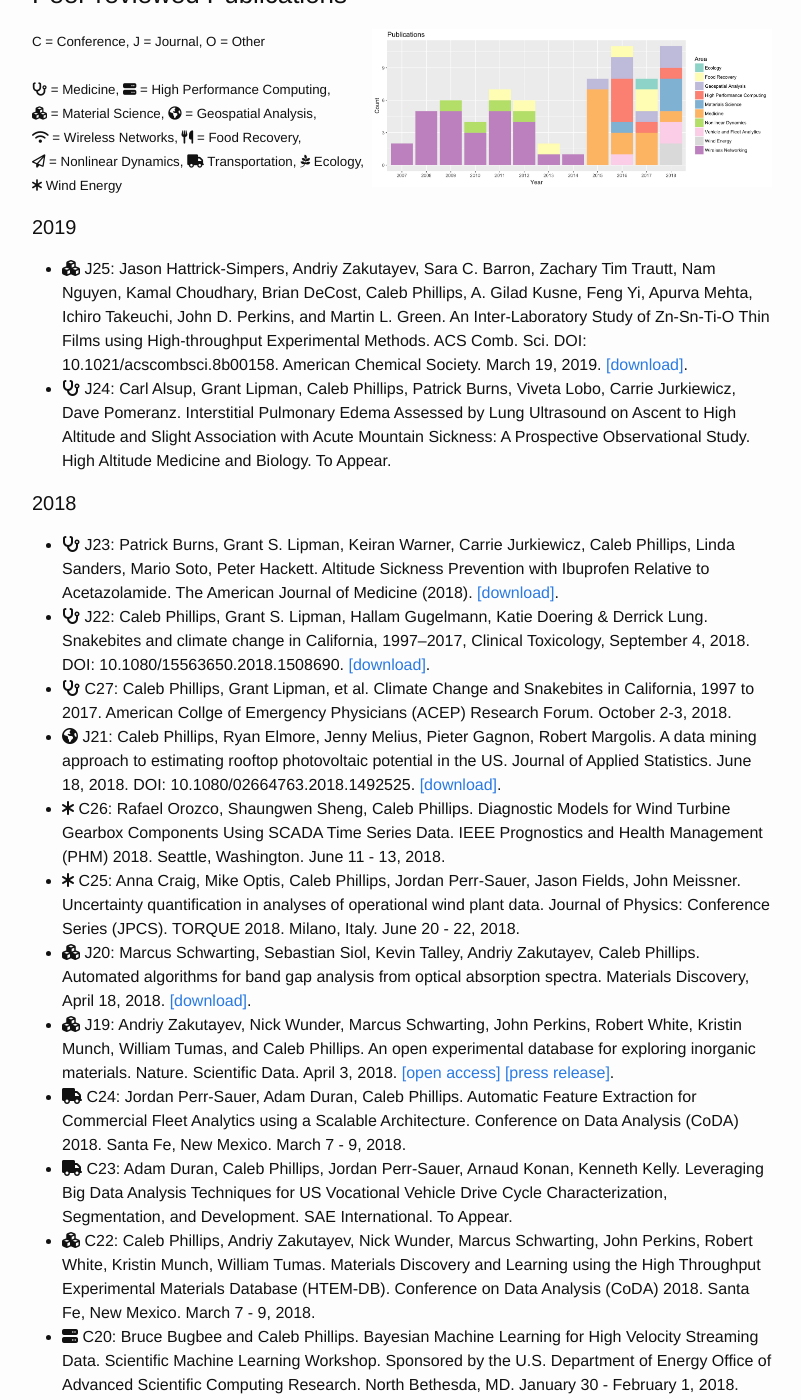
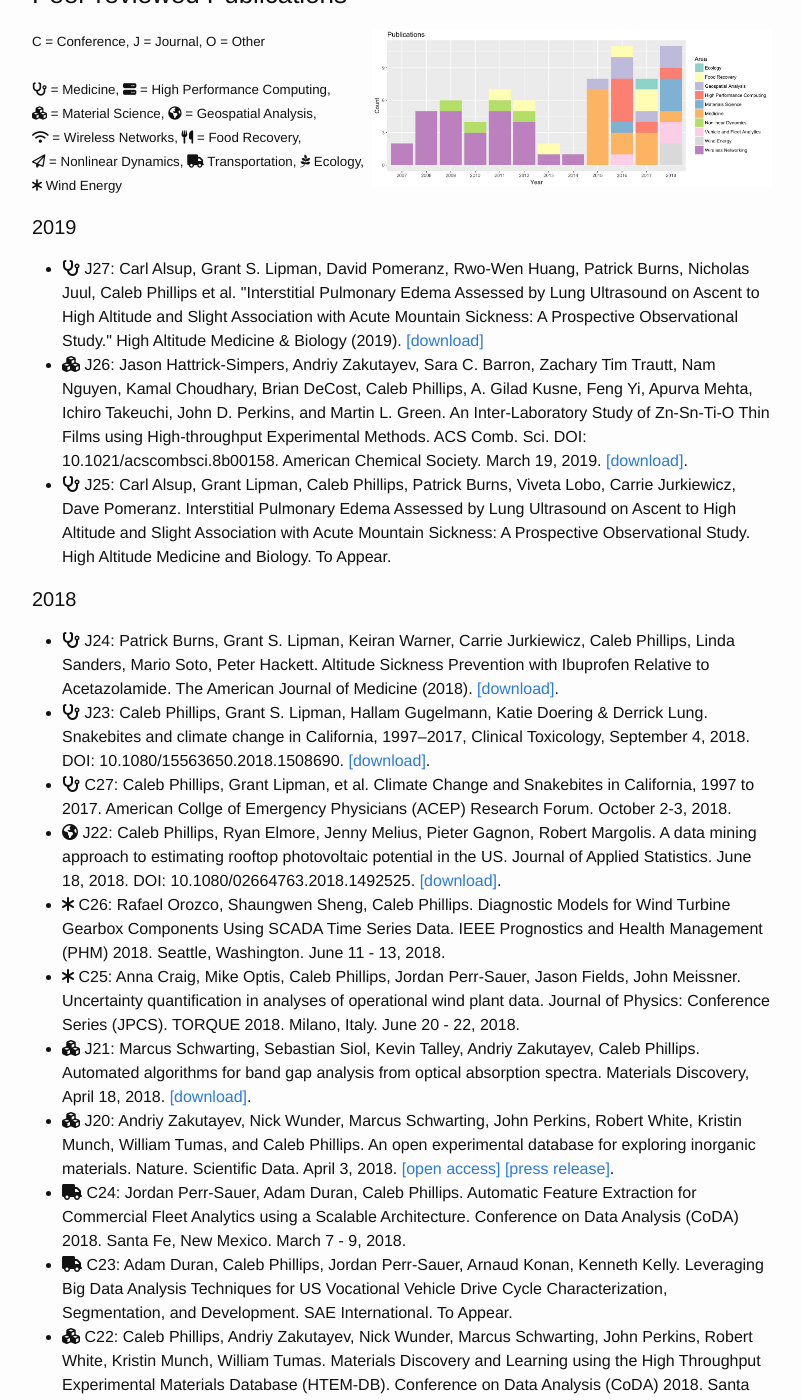
Before and after one commit to somerandomsequence/smallwhitecube, a Jekyll site: the page built from research.md, in a window 1280 px wide and 1400 px high, scrolled down 276 px. Shown: the whole window, without its empty margins (238-1039 px from the left). Built offline with Jekyll 4.4.1, drawn with Linux system fonts in a browser that asks for light colours; nearby versions of some CDN libraries; some of the changed text lies outside the part shown.

Commit message:
New papers

```diff
--- a/_includes/papers.html
+++ b/_includes/papers.html
@@ -18,31 +18,33 @@
 
   <h4>2019</h4>
   <ul>
-   <li><i class="fa fa-cubes" aria-hidden="true"></i> J25: Jason Hattrick-Simpers, Andriy Zakutayev, Sara C. Barron, Zachary Tim Trautt, Nam Nguyen, Kamal Choudhary, Brian DeCost, Caleb Phillips, A. Gilad Kusne, Feng Yi, Apurva Mehta, Ichiro Takeuchi, John D. Perkins, and Martin L. Green. An Inter-Laboratory Study of Zn-Sn-Ti-O Thin Films using High-throughput Experimental Methods. ACS Comb. Sci. DOI: 10.1021/acscombsci.8b00158. American Chemical Society. March 19, 2019. <a href="https://pubs.acs.org/doi/10.1021/acscombsci.8b00158">[download]</a>.</li>
-   <li><i class="fa fa-stethoscope" aria-hidden="true"></i> J24: Carl Alsup, Grant Lipman, Caleb Phillips, Patrick Burns, Viveta Lobo, Carrie Jurkiewicz, Dave Pomeranz. Interstitial Pulmonary Edema Assessed by Lung Ultrasound on Ascent to High Altitude and Slight Association with Acute Mountain Sickness: A Prospective Observational Study. High Altitude Medicine and Biology. To Appear.</li>
+   <li><i class="fa fa-stethoscope" aria-hidden="true"></i> J27: Carl Alsup, Grant S. Lipman, David Pomeranz, Rwo-Wen Huang, Patrick Burns, Nicholas Juul, Caleb Phillips et al. "Interstitial Pulmonary Edema Assessed by Lung Ultrasound on Ascent to High Altitude and Slight Association with Acute Mountain Sickness: A Prospective Observational Study." High Altitude Medicine & Biology (2019). <a href="https://www.liebertpub.com/doi/abs/10.1089/ham.2018.0123">[download]</a></li>
+   <li><i class="fa fa-cubes" aria-hidden="true"></i> J26: Jason Hattrick-Simpers, Andriy Zakutayev, Sara C. Barron, Zachary Tim Trautt, Nam Nguyen, Kamal Choudhary, Brian DeCost, Caleb Phillips, A. Gilad Kusne, Feng Yi, Apurva Mehta, Ichiro Takeuchi, John D. Perkins, and Martin L. Green. An Inter-Laboratory Study of Zn-Sn-Ti-O Thin Films using High-throughput Experimental Methods. ACS Comb. Sci. DOI: 10.1021/acscombsci.8b00158. American Chemical Society. March 19, 2019. <a href="https://pubs.acs.org/doi/10.1021/acscombsci.8b00158">[download]</a>.</li>
+   <li><i class="fa fa-stethoscope" aria-hidden="true"></i> J25: Carl Alsup, Grant Lipman, Caleb Phillips, Patrick Burns, Viveta Lobo, Carrie Jurkiewicz, Dave Pomeranz. Interstitial Pulmonary Edema Assessed by Lung Ultrasound on Ascent to High Altitude and Slight Association with Acute Mountain Sickness: A Prospective Observational Study. High Altitude Medicine and Biology. To Appear.</li>
   </ul>
 
   <h4>2018</h4>
   <ul>
-   <li><i class="fa fa-stethoscope" aria-hidden="true"></i> J23: Patrick Burns, Grant S. Lipman, Keiran Warner, Carrie Jurkiewicz, Caleb Phillips, Linda Sanders, Mario Soto, Peter Hackett. Altitude Sickness Prevention with Ibuprofen Relative to Acetazolamide. The
+   <li><i class="fa fa-stethoscope" aria-hidden="true"></i> J24: Patrick Burns, Grant S. Lipman, Keiran Warner, Carrie Jurkiewicz, Caleb Phillips, Linda Sanders, Mario Soto, Peter Hackett. Altitude Sickness Prevention with Ibuprofen Relative to Acetazolamide. The
 American Journal of Medicine (2018). <a href="https://doi.org/10.1016/j.amjmed.2018.10.021">[download]</a>.</li>
-   <li><i class="fa fa-stethoscope" aria-hidden="true"></i> J22: Caleb Phillips, Grant S. Lipman, Hallam Gugelmann, Katie Doering & Derrick Lung. Snakebites and climate change in California, 1997–2017, Clinical Toxicology, September 4, 2018. DOI: 10.1080/15563650.2018.1508690. <a href="https://www.tandfonline.com/doi/citedby/10.1080/15563650.2018.1508690?scroll=top&needAccess=true">[download]</a>.</li>
+   <li><i class="fa fa-stethoscope" aria-hidden="true"></i> J23: Caleb Phillips, Grant S. Lipman, Hallam Gugelmann, Katie Doering & Derrick Lung. Snakebites and climate change in California, 1997–2017, Clinical Toxicology, September 4, 2018. DOI: 10.1080/15563650.2018.1508690. <a href="https://www.tandfonline.com/doi/citedby/10.1080/15563650.2018.1508690?scroll=top&needAccess=true">[download]</a>.</li>
    <li><i class="fa fa-stethoscope" aria-hidden="true"></i> C27: Caleb Phillips, Grant Lipman, et al. Climate Change and Snakebites in California, 1997 to 2017. American Collge of Emergency Physicians (ACEP) Research Forum. October 2-3, 2018.</li>
-   <li><i class="fa fa-globe" aria-hidden="true"></i> J21: Caleb Phillips, Ryan Elmore, Jenny Melius, Pieter Gagnon, Robert Margolis. A data mining approach to estimating rooftop photovoltaic potential in the US. Journal of Applied Statistics. June 18, 2018. DOI: 10.1080/02664763.2018.1492525. <a href="https://www.tandfonline.com/eprint/MZ4ZAnZpwqQmE4n6Azg7/full">[download]</a>.</li>
+   <li><i class="fa fa-globe" aria-hidden="true"></i> J22: Caleb Phillips, Ryan Elmore, Jenny Melius, Pieter Gagnon, Robert Margolis. A data mining approach to estimating rooftop photovoltaic potential in the US. Journal of Applied Statistics. June 18, 2018. DOI: 10.1080/02664763.2018.1492525. <a href="https://www.tandfonline.com/eprint/MZ4ZAnZpwqQmE4n6Azg7/full">[download]</a>.</li>
    <li><i class="fa fa-asterisk" aria-hidden="true"></i> C26: Rafael Orozco, Shaungwen Sheng, Caleb Phillips. Diagnostic Models for Wind Turbine Gearbox Components Using SCADA Time Series Data. IEEE Prognostics and Health Management (PHM) 2018. Seattle, Washington. June 11 - 13, 2018.</li>
    <li><i class="fa fa-asterisk" aria-hidden="true"></i> C25: Anna Craig, Mike Optis, Caleb Phillips, Jordan Perr-Sauer, Jason Fields, John Meissner. Uncertainty quantification in analyses of operational wind plant data. Journal of Physics: Conference Series (JPCS). TORQUE 2018. Milano, Italy. June 20 - 22, 2018.</li>
-   <li><i class="fa fa-cubes" aria-hidden="true"></i> J20: Marcus Schwarting, Sebastian Siol, Kevin Talley, Andriy Zakutayev, Caleb Phillips. Automated algorithms for band gap analysis from optical absorption spectra. Materials Discovery, April 18, 2018. <a href="http://www.sciencedirect.com/science/article/pii/S2352924517300352">[download]</a>.</li>
-   <li><i class="fa fa-cubes" aria-hidden="true"></i> J19: Andriy Zakutayev, Nick Wunder, Marcus Schwarting, John Perkins, Robert White, Kristin Munch, William Tumas, and Caleb Phillips. An open experimental database for exploring inorganic materials. Nature. Scientific Data. April 3, 2018. <a href="https://www.nrel.gov/news/press/2018/nrel-opens-large-database-of-inorganic-thin-film-materials.html">[open access]</a> <a href="https://www.nrel.gov/news/press/2018/nrel-opens-large-database-of-inorganic-thin-film-materials.html">[press release]</a>.</li>
+   <li><i class="fa fa-cubes" aria-hidden="true"></i> J21: Marcus Schwarting, Sebastian Siol, Kevin Talley, Andriy Zakutayev, Caleb Phillips. Automated algorithms for band gap analysis from optical absorption spectra. Materials Discovery, April 18, 2018. <a href="http://www.sciencedirect.com/science/article/pii/S2352924517300352">[download]</a>.</li>
+   <li><i class="fa fa-cubes" aria-hidden="true"></i> J20: Andriy Zakutayev, Nick Wunder, Marcus Schwarting, John Perkins, Robert White, Kristin Munch, William Tumas, and Caleb Phillips. An open experimental database for exploring inorganic materials. Nature. Scientific Data. April 3, 2018. <a href="https://www.nrel.gov/news/press/2018/nrel-opens-large-database-of-inorganic-thin-film-materials.html">[open access]</a> <a href="https://www.nrel.gov/news/press/2018/nrel-opens-large-database-of-inorganic-thin-film-materials.html">[press release]</a>.</li>
    <li><i class="fa fa-truck" area-hidden="true"></i> C24: Jordan Perr-Sauer, Adam Duran, Caleb Phillips. Automatic Feature Extraction for Commercial Fleet Analytics using a Scalable Architecture. Conference on Data Analysis (CoDA) 2018. Santa Fe, New Mexico. March 7 - 9, 2018.</li>
    <li><i class="fa fa-truck" area-hidden="true"></i> C23: Adam Duran, Caleb Phillips, Jordan Perr-Sauer, Arnaud Konan, Kenneth Kelly. Leveraging Big Data Analysis Techniques for US Vocational Vehicle Drive Cycle Characterization, Segmentation, and Development. SAE International. To Appear.</li>
    <li><i class="fa fa-cubes" area-hidden="true"></i> C22: Caleb Phillips, Andriy Zakutayev, Nick Wunder, Marcus Schwarting, John Perkins, Robert White, Kristin Munch, William Tumas. Materials Discovery and Learning using the High Throughput Experimental Materials Database (HTEM-DB). Conference on Data Analysis (CoDA) 2018. Santa Fe, New Mexico. March
 7 - 9, 2018.</li>
    <li><i class="fa fa-server" aria-hidden="true"></i> C20: Bruce Bugbee and Caleb Phillips. Bayesian Machine Learning for High Velocity Streaming Data. Scientific Machine Learning Workshop. Sponsored by the U.S. Department of Energy Office of Advanced Scientific Computing Research. North Bethesda, MD. January 30 - February 1, 2018.</li>
-   <li><i class="fa fa-globe" aria-hidden="true"></i> J18: Robert Margolis, Pieter Gagnon, Jennifer  Melius, Caleb Phillips, Ryan Elmore. Estimating rooftop solar technical potential across the U.S. using a combination of GIS-based methods, lidar data, and statistical modeling. Environmental Research Letters (ERL). January 5, 2018. <a href="http://iopscience.iop.org/article/10.1088/1748-9326/aaa554/pdf">[download]</a>.</li>
+   <li><i class="fa fa-globe" aria-hidden="true"></i> J19: Robert Margolis, Pieter Gagnon, Jennifer  Melius, Caleb Phillips, Ryan Elmore. Estimating rooftop solar technical potential across the U.S. using a combination of GIS-based methods, lidar data, and statistical modeling. Environmental Research Letters (ERL). January 5, 2018. <a href="http://iopscience.iop.org/article/10.1088/1748-9326/aaa554/pdf">[download]</a>.</li>
   </ul>
 
   <h4>2017</h4>
   <ul>
+   <li><i class="fa fa-stethoscope" aria-hidden="true"></i> J18: Nicholas Kanaan, Caleb Phillips, Becky Higbee, Dave Pomeranz, Michael Shaheen, Kristin Fontes, Grant Lipman et al. (2017). Sleep Characterization at High Altitude. Wilderness & Environmental Medicine, 28(4), 366. <a href="https://www.wemjournal.org/article/S1080-6032(17)30246-6/fulltext">[link]</a></li>
    <li><i class="fa fa-pagelines" aria-hidden="true"></i> J17: Austin Arrington, Steward Diemont, Caleb Phillips, Ethan Welty. Demographic and landscape-level urban foraging trends in the United States derived from web and mobile app usage. Journal of Urban Ecology. <a href="https://academic.oup.com/jue/article/3/1/jux006/4056551">[download]</a>.</li>
    <li><i class="fa fa-stethoscope" aria-hidden="true"></i> J16: Grant Lipman, David Pomeranz, Patrick Burns, Caleb Phillips, M. Cheffers, K. Evans, C. Jurkiewicz, N. Juul, P. Hackett. Budesonide Versus Acetazolamide for Prevention of Acute Mountain Sickness. American Journal of Medicine. <a href="https://www.ncbi.nlm.nih.gov/pubmed/28668540">[download]</a>.</li>
    <li><i class="fa fa-stethoscope" aria-hidden="true"></i> J15: Grant Lipman, Kate Shea, Michael Christensen, Caleb Phillips, Patrick Burns, Rebecca Higbee, V. Koskenoja, K. Eifling, B. Krabak. Ibuprofen versus Placebo Effect on Acute Kidney Injury in Ultramarathons: A Randomized Controlled Trial. Emergency Medicine Journal. 34 (10). <a href="https://www.ncbi.nlm.nih.gov/pubmed/28679502">[download]</a>.</li>
```
